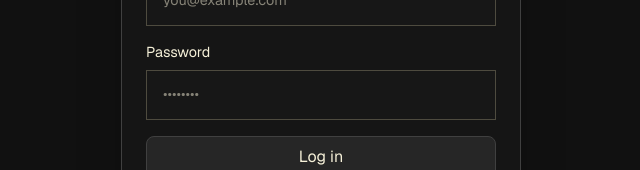
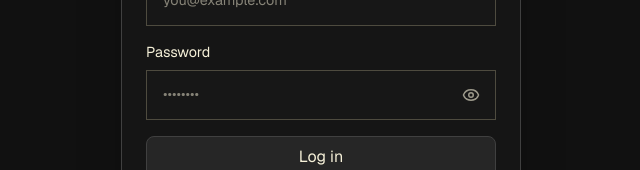
Before and after one commit to Kaardal88/project-exam-2, a Next.js app: page /pages/auth/login in a window 1280 px wide. Shown: the part 411-581 px from the top of the page, without its empty margins (319-959 px from the left). Built offline with nearby package versions, Linux system fonts and the light colour scheme.

Commit message:
chore: added eye icon so that the user can chose to see password

```diff
--- a/app/globals.css
+++ b/app/globals.css
@@ -239,6 +239,31 @@ input {
   border-color: rgba(252, 165, 165, 0.5);
 }
 
+.auth-form .password-field {
+  position: relative;
+}
+
+/* Room for the toggle button so it never overlaps the typed password. */
+.auth-form .password-field input {
+  padding-right: 3rem;
+}
+
+.auth-form .password-field button {
+  position: absolute;
+  top: 50%;
+  right: 0.75rem;
+  transform: translateY(-50%);
+  display: flex;
+  padding: 0.25rem;
+  color: rgba(245, 240, 216, 0.6);
+  cursor: pointer;
+  transition: color 150ms;
+}
+
+.auth-form .password-field button:hover {
+  color: #f3e7b6;
+}
+
 .auth-switch {
   margin-top: 1.5rem;
   font-size: 0.9rem;
--- a/app/pages/auth/login/page.tsx
+++ b/app/pages/auth/login/page.tsx
@@ -3,6 +3,7 @@
 import Link from "next/link";
 import { useState } from "react";
 import { useRouter } from "next/navigation";
+import { Eye, EyeOff } from "lucide-react";
 import { loginSchema } from "@/server/auth/auth.schemas";
 
 // Shown for any failed login attempt, regardless of whether the email
@@ -15,6 +16,7 @@ export default function LoginPage() {
   const [email, setEmail] = useState("");
   const [password, setPassword] = useState("");
   const [passwordError, setPasswordError] = useState("");
+  const [showPassword, setShowPassword] = useState(false);
   const [error, setError] = useState("");
   const [loading, setLoading] = useState(false);
 
@@ -75,17 +77,27 @@ export default function LoginPage() {
 
           <label>
             Password
+            <div className="password-field">
               <input
                 value={password}
                 onChange={(event) => {
                   setPassword(event.target.value);
                   if (passwordError) setPasswordError("");
                 }}
-              type="password"
+                type={showPassword ? "text" : "password"}
                 placeholder="••••••••"
                 aria-invalid={passwordError ? "true" : undefined}
                 required
               />
+              <button
+                type="button"
+                onClick={() => setShowPassword((visible) => !visible)}
+                aria-label={showPassword ? "Hide password" : "Show password"}
+                aria-pressed={showPassword}
+              >
+                {showPassword ? <EyeOff size={18} /> : <Eye size={18} />}
+              </button>
+            </div>
             {passwordError && (
               <span className="text-sm text-red-300">{passwordError}</span>
             )}
```
Lines whose indentation alone changed are shown as unchanged.
